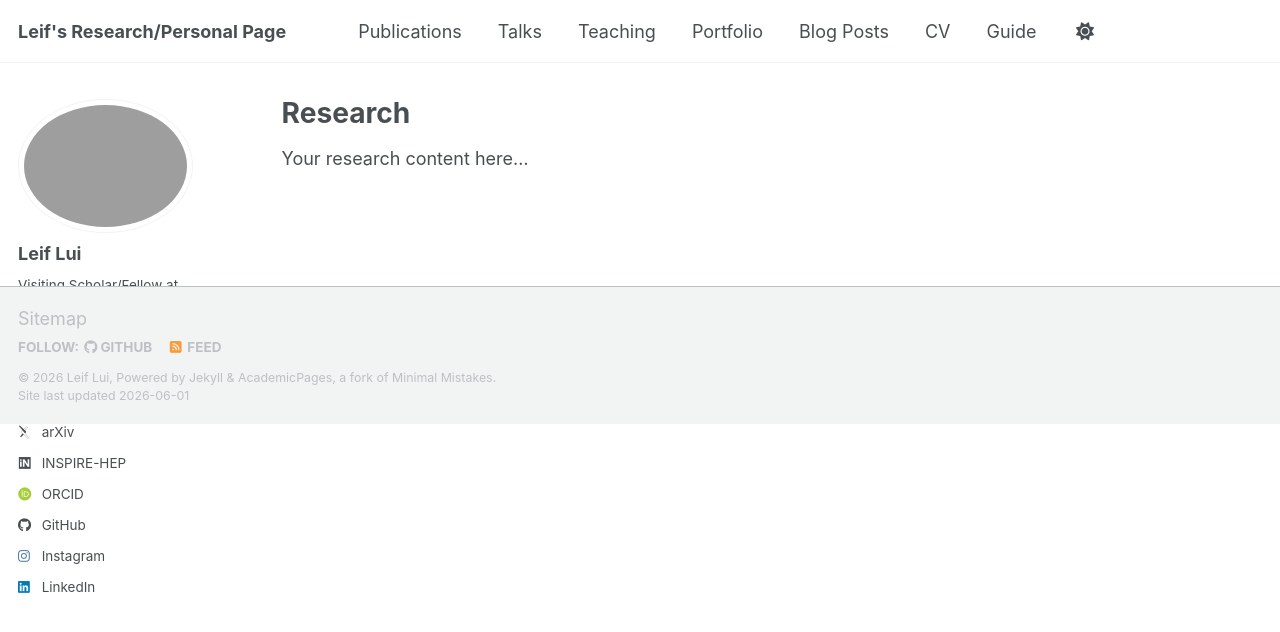
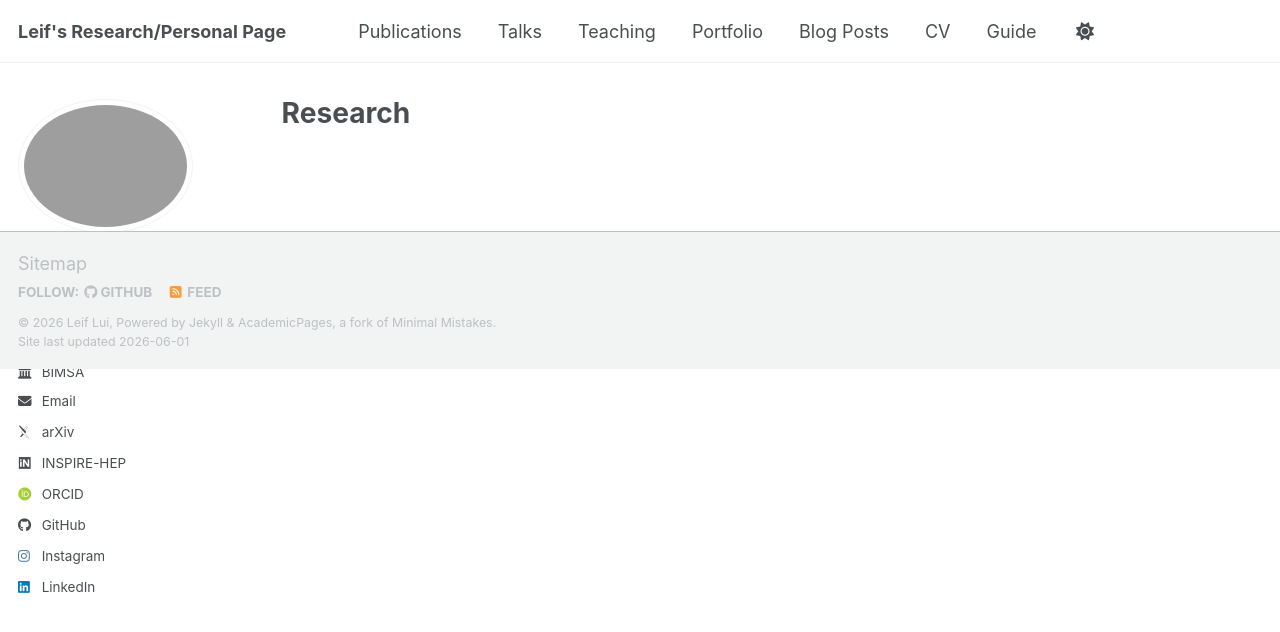
Before and after one commit to leiflui/leiflui.github.io, a Jekyll site: the page built from _pages/research.md, in a window 1280 px wide. Shown: the top 632 px of the page. Built offline with Jekyll 4.4.1, drawn with Linux system fonts in a browser that asks for light colours; some web fonts are replaced; a script bundle is joined from its source files by our own code; library files that are not in the unit come from our copies.

Commit message:
Convert research page to display collection like portfolio

```diff
--- a/_pages/research.md
+++ b/_pages/research.md
@@ -5,4 +5,8 @@
 author_profile: true
 ---
 
-Your research content here...
+{% include base_path %}
+
+{% for post in site.research %}
+  {% include archive-single.html %}
+{% endfor %}
```
